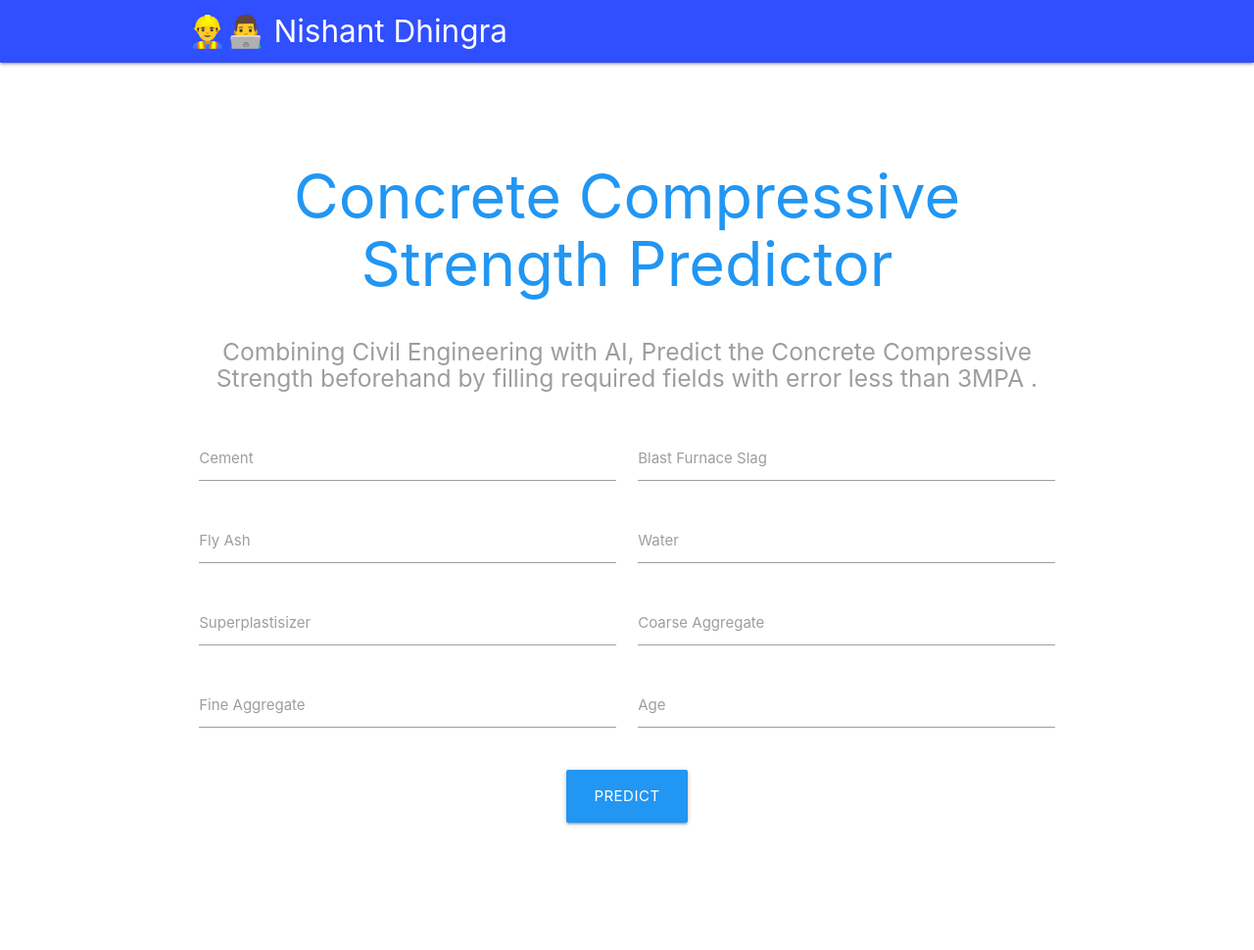
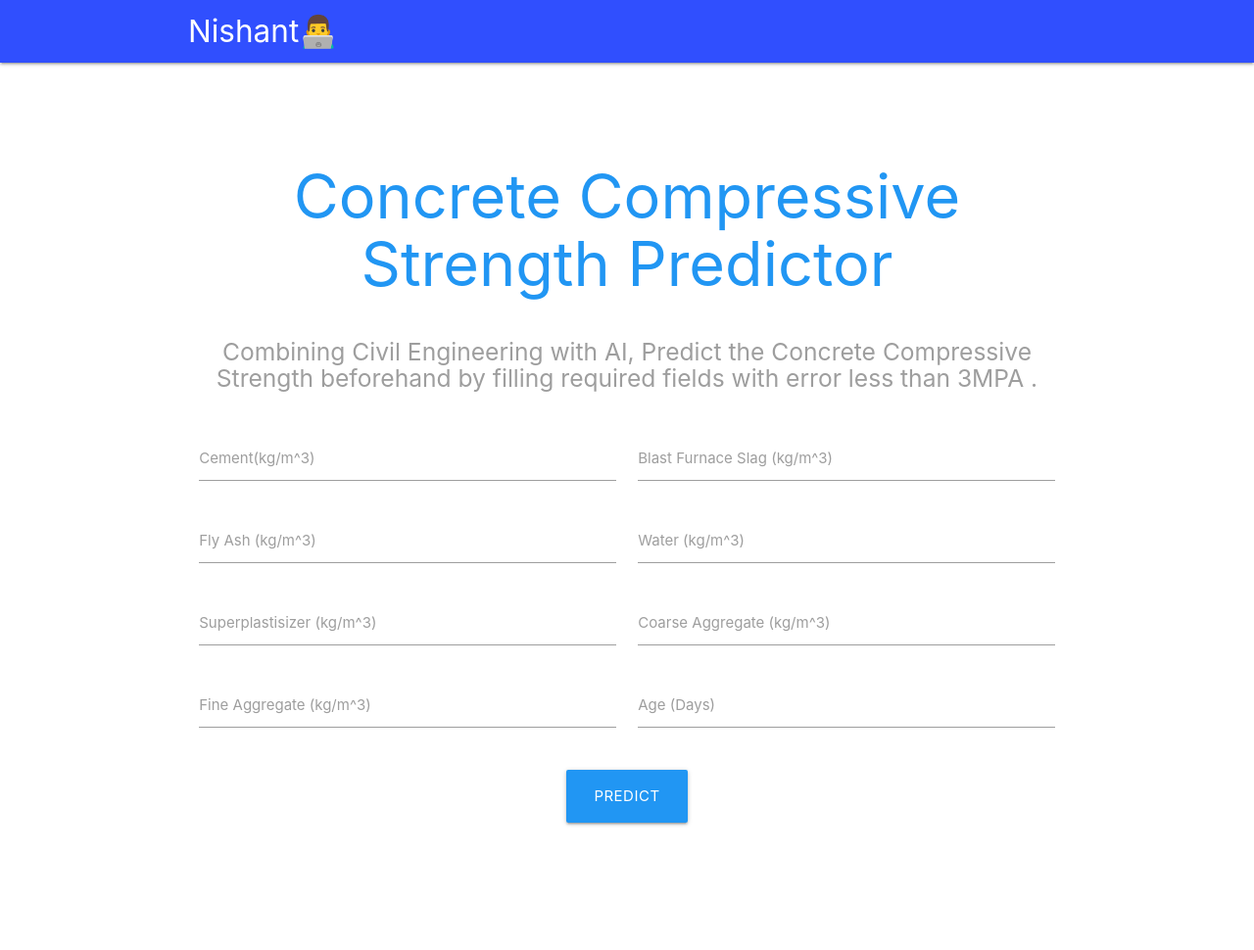
Before and after one commit to nishantcodes/concrete-compressive-strength-predictor-app, a Flask app: page / in a window 1280 px wide. Shown: the whole page at 98% size. Run offline with Flask 2, Linux system fonts and the light colour scheme; parts of the project's set-up code (start-up, migrations or seed data) failed here and were passed over.

Commit message:
Updated input fields

```diff
--- a/app/templates/index.html
+++ b/app/templates/index.html
@@ -11,7 +11,7 @@
 </head>
 <body>
     <nav class="#304ffe indigo accent-4" role="navigation">
-        <div class="nav-wrapper container"><a id="logo-container" href="https://www.linkedin.com/in/nishant-dhingra-82515918a/" class="brand-logo">👷‍♂️👨‍💻 Nishant Dhingra</a>
+        <div class="nav-wrapper container"><a id="logo-container" href="https://www.linkedin.com/in/nishant-dhingra-82515918a/" class="brand-logo">Nishant👨‍💻</a>
           </div>
       </nav>
 
@@ -32,17 +32,17 @@
                 <div class="input-field col s6">
 
                   <input id="Cement" name='Cement' type="text" class="validate" required>
-                  <label for="Cement">Cement</label>
+                  <label for="Cement">Cement(kg/m^3)</label>
                 </div>
                 <div class="input-field col s6">
                   <input id="BlastFurnaceSlag"  name="BlastFurnaceSlag" type="text" class="validate" required>
-                  <label for="BlastFurnaceSlag">Blast Furnace Slag </label>
+                  <label for="BlastFurnaceSlag">Blast Furnace Slag (kg/m^3)</label>
 
                 </div>
 
                 <div class="input-field col s6">
                   <input id="Fly Ash" name="FlyAsh" type="text" class="validate" required>
-                    <label for="FlyAsh">Fly Ash</label>
+                    <label for="FlyAsh">Fly Ash (kg/m^3)</label>
 
 
 
@@ -50,14 +50,14 @@
 
                 <div class="input-field col s6">
                   <input id="Water" name="Water" type="text" class="validate" required>
-                  <label for="Water">Water</label>
+                  <label for="Water">Water (kg/m^3)</label>
 
 
                 </div>
 
                 <div class="input-field col s6">
                   <input id="Superplastisizer" name="Superplastisizer" type="text" required class="validate">
-                  <label for="Superplastisizer">Superplastisizer</label>
+                  <label for="Superplastisizer">Superplastisizer (kg/m^3)</label>
 
 
 
@@ -65,7 +65,7 @@
 
                 <div class="input-field col s6">
                   <input id="CoarseAggregate" name="CoarseAggregate" type="text" required class="validate">
-                  <label for="CoarseAggregate">Coarse Aggregate</label>
+                  <label for="CoarseAggregate">Coarse Aggregate (kg/m^3)</label>
 
 
 
@@ -73,7 +73,7 @@
 
                 <div class="input-field col s6">
                   <input id="FineAggregate" name="FineAggregate" type="text" required class="validate">
-                  <label for="FineAggregate">Fine Aggregate</label>
+                  <label for="FineAggregate">Fine Aggregate (kg/m^3)</label>
 
 
 
@@ -81,7 +81,7 @@
 
                 <div class="input-field col s6">
                   <input id="Age" name="Age" type="text" required class="validate">
-                  <label for="Age">Age</label>
+                  <label for="Age">Age (Days)</label>
 
 
 
```
